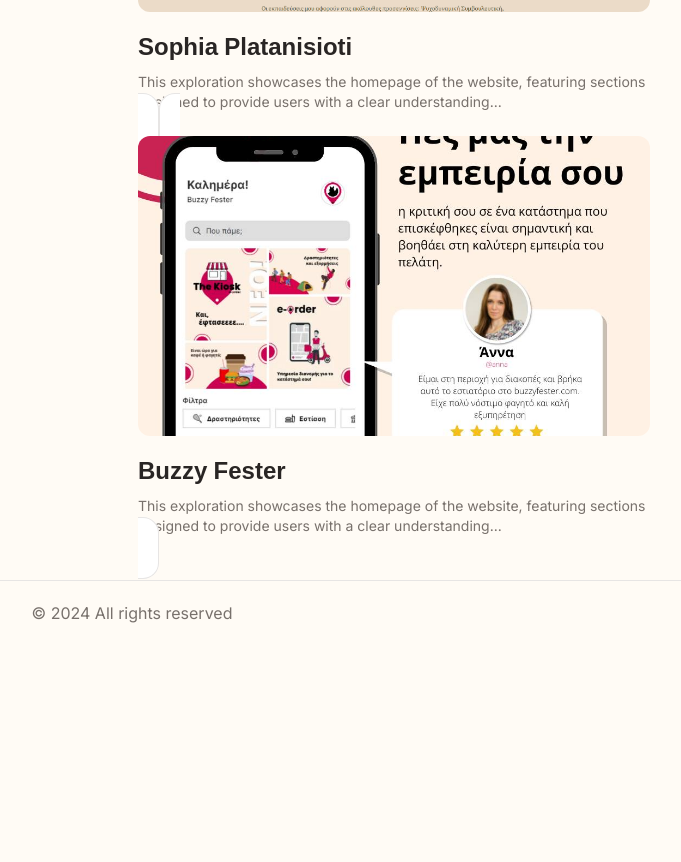
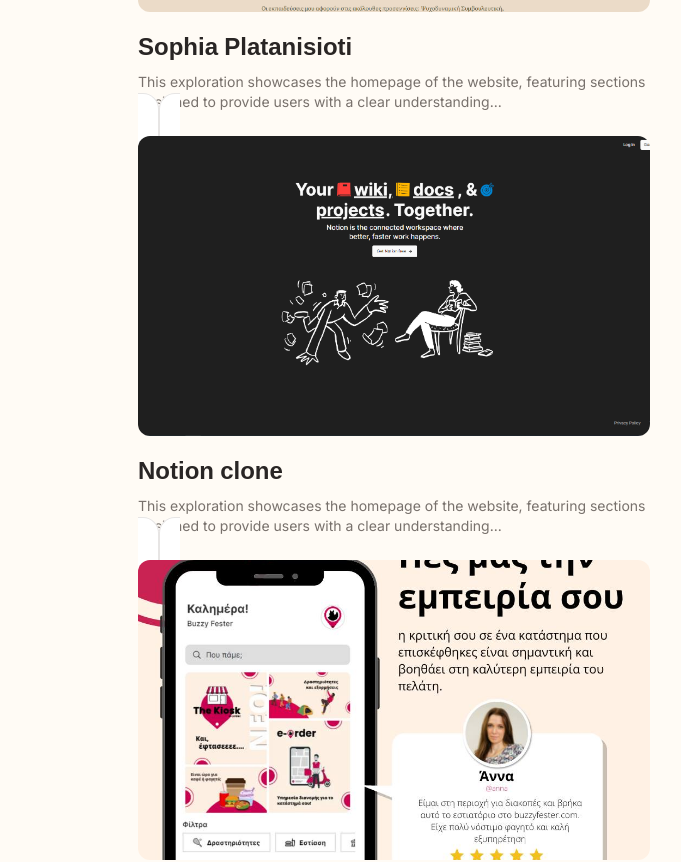
Before and after one commit to dv0c/dv0c-portfolio, a Next.js app: page / in a window 1280 px wide. Shown: the part 2293-3155 px from the top of the page, without its empty margins (508-1189 px from the left). Before the commit the page ends 2938 px from the top, so only its background shows below. Built offline with nearby package versions, Linux system fonts and the light colour scheme.

Commit message:
new file:   public/notion_homepage.png 	modified:   src/components/SelectedWork.tsx

```diff
--- a/src/components/SelectedWork.tsx
+++ b/src/components/SelectedWork.tsx
@@ -3,6 +3,7 @@
 import DataBase from '../../public/database_homepage.png';
 import plat from '../../public/sophiaplatanisioti_homepage.png';
 import buzzyfester from '../../public/buzzyfester_app.jpg';
+import notion from '../../public/notion_homepage.png';
 const SelectedWork = () => {
     return (
         <section className="space-y-5">
@@ -14,6 +15,7 @@
             <div className="space-y-3">
                 <Card href="https://data-base.gr/" image={DataBase} title="Data Base" description="This exploration showcases the homepage of the website, featuring sections designed to provide users with a clear understanding..." />
                 <Card href="https://sophiaplatanisioti.gr/" image={plat} title="Sophia Platanisioti" description="This exploration showcases the homepage of the website, featuring sections designed to provide users with a clear understanding..." />
+                <Card href="https://notion-clone-dv0c.vercel.app/" image={notion} title="Notion clone" description="This exploration showcases the homepage of the website, featuring sections designed to provide users with a clear understanding..." />
                 <Card href="#" image={buzzyfester} title="Buzzy Fester" description="This exploration showcases the homepage of the website, featuring sections designed to provide users with a clear understanding..." />
             </div>
         </section>
```
Also changed, not shown: public/notion_homepage.png (added).
